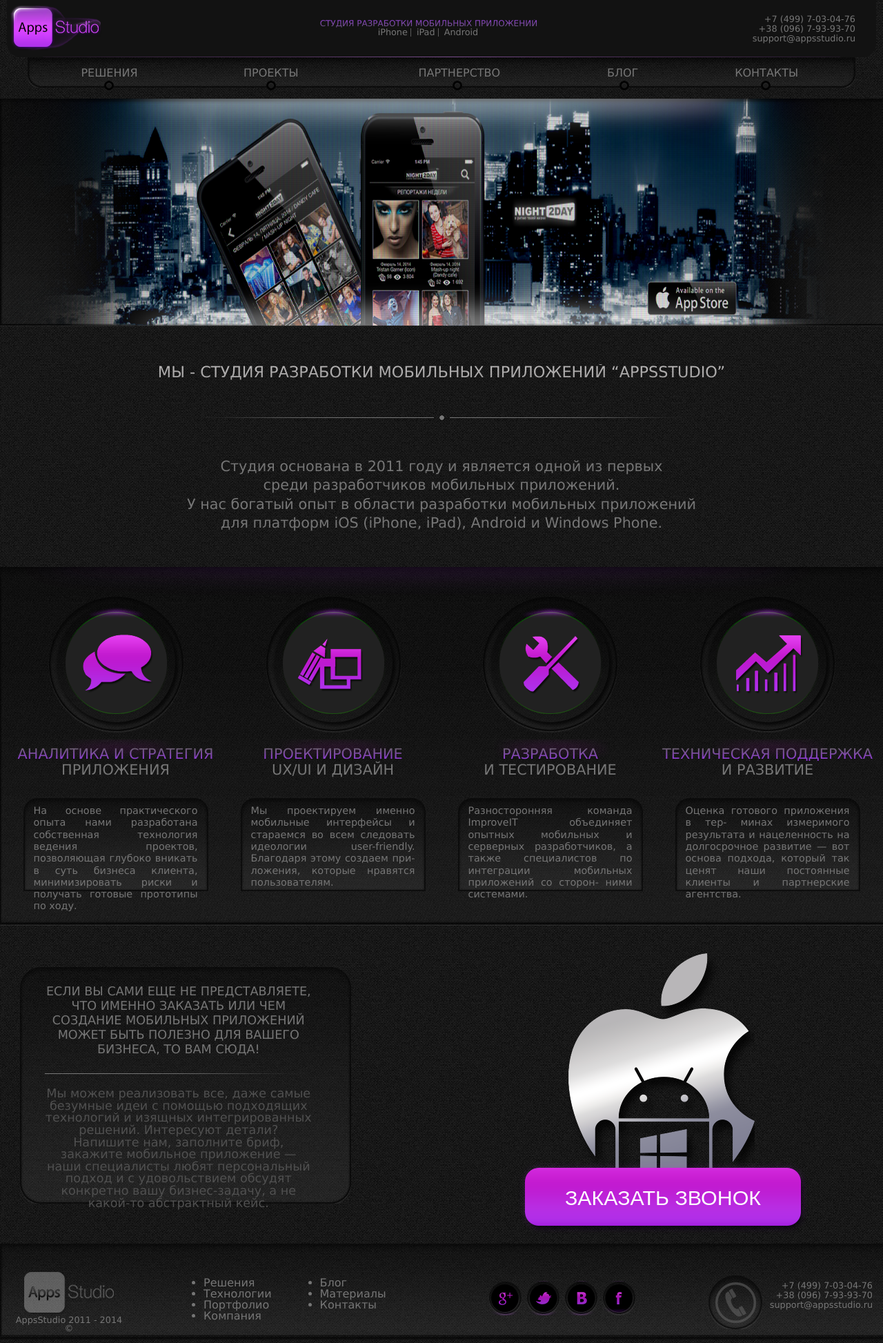
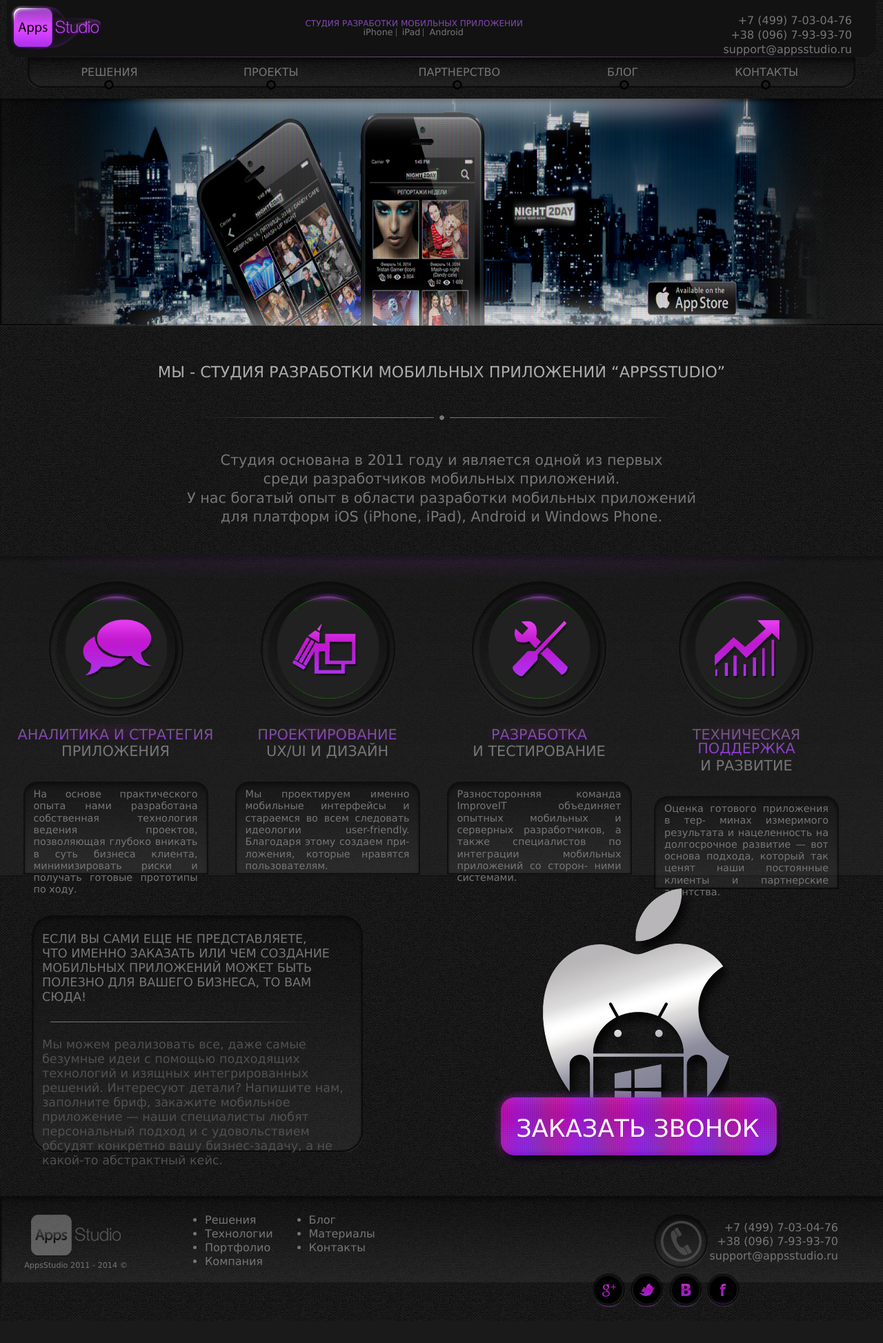
Before and after one commit to RuslanGrigoryev/Apps_studio, a PHP site: page /index.html in a window 1280 px wide. Shown: the whole page at 69% size. After the commit the page ends 1915 px from the top, so only its background shows below. Run offline with PHP 8.4, Linux system fonts and the light colour scheme; some libraries are stand-ins or nearby versions.

Commit message:
Perfect Pixel main-page

```diff
--- a/css/style.css
+++ b/css/style.css
@@ -106,7 +106,7 @@ h1 span {
   display: block;
   padding: 0 0 63px 0;
   background: url(../i/markup/bg-header.png) center bottom no-repeat;
-  margin: 0 0 50px 0;
+  margin: 0 0 41px 0;
 }
 h2 {
   text-transform: uppercase;
@@ -122,7 +122,7 @@ input {
   color: #767676 !important;
 }
 .call__btn button, .callback button {
-    width: 421px;
+    width: 422px;
     color: #fff;
     text-transform: uppercase;
     text-align: center;
@@ -131,10 +131,11 @@ input {
     border: none;
     cursor: pointer;
     outline: none;
-    font-size: 1.9em;
+    font-size: 2.2em;
     position: absolute;
-    bottom: -65px;
+    bottom: -58px;
     left: 16%;
+    font-family: 'Myriad Pro',Verdana, Arial, sans-serif;
 }
 .map-wrap {
   height: 330px;
@@ -194,13 +195,13 @@ header {
 .wrap-contact {
   float: right;
   height: 78px;
-  padding: 13px 25px 0 0;
+  padding: 12px 30px 0 0;
 }
 .contact__item {
   display: block;
   text-align: right;
-  line-height: 1.1em;
-  font-size: 0.8em;
+  line-height: 1.3em;
+  font-size: 16px;
 }
 .main-menu {
   background: url(../i/markup/bg-main-menu.png) no-repeat;
@@ -279,26 +280,27 @@ header {
 }
 /*6. Section "Goals"*/
 .goals {
-  min-height: 520px;
-  margin: 50px 0 0 0;
-  background: url(../i/markup/bg-slider.png) no-repeat;
+  min-height: 465px;
+  margin: 43px 0 0 0;
+  background: url(../i/markup/bg-center.png) no-repeat;
   background-size: 100% 100%;
 }
 .goals .wrapper {
   background: url(../i/markup/bg-goals-wrapper.png) 0px 0px no-repeat;
-  padding: 40px 0 0 0;
+  padding: 34px 0 0 0;
 }
 .left{
    float: left;
-   margin-right: 10px;
+   margin-right: 2px;
    width: 305px;
    height: 470px;
    text-align: center;
 }
 .right{
    float: right;
-   width: 305px;
+   width: 288px;
    text-align: center;
+   margin-right: 39px;
 }
 .goals-image {
     height: 200px;
@@ -313,15 +315,15 @@ header {
 }
 .wrap-h3 {
   background: url(../i/markup/bg-goals-header.png) top center no-repeat;
-  padding: 11px 0 0 0;
-  margin: 0 0 3px 0;
+  padding: 5px 0 0 0;
+  margin: 0 0 4px 0;
 }
 .wrap-goal-text {
   margin: 0 auto;
   width: 268px;
   height: 135px;
   background: url(../i/markup/bg-text-block.png) no-repeat;
-  margin: 30px auto 10px;
+  margin: 33px auto 10px;
   padding: 0px;
 }
 .wrap-goal-text p {
@@ -345,21 +347,22 @@ header {
 }
 /*7. Section Call styles*/
 .call {
-    min-height: 420px;
-    padding: 40px 0 0 0;
+    min-height: 440px;
+    padding: 22px 0 0 0;
 }
 .call__text {
-    width: 31%;
+    width: 37%;
     float: left;
     background: url(../i/markup/bg-call-text.png) center no-repeat;
     height: 343px;
-    padding: 20px 70px 20px 50px;
+    padding: 15px 34px 20px 46px;
+    text-align: left;
 }
 .call__text strong {
   text-transform: uppercase;
   color: #767676;
   font-size: 1.1em;
-  padding: 25px 0;
+  padding: 26px 40px 26px 0;
   line-height: 1.2em;
   display: inline-block;
   background: url(../i/markup/bg-call-strong-divider.png) center bottom no-repeat;
@@ -367,7 +370,8 @@ header {
 .call__text p {
   font-size: 1.1em;
   color: #505050;
-  padding: 20px 0 0 0;
+  padding: 22px 0 0 0;
+  line-height: 21px;
 }
 .call__btn {
     width: 49%;
@@ -375,6 +379,7 @@ header {
     height: 343px;
     background: url(../i/markup/apple-icon.png) center top no-repeat;
     position: relative;
+    margin: -22px 37px 0 0px;
 }
 /*8. PAGE HOW IT WORKS Section header-img*/
 .header-img .wrapper {
@@ -865,8 +870,7 @@ header {
 .callback input {
   width: 442px;
   height: 60px;
-  background: url(../i/markup/bg-input.png) no-repeat
-;
+  background: url(../i/markup/bg-input.png) no-repeat;
   text-align: center;
   font-size: 1.4em;
   text-transform: uppercase;
@@ -1053,45 +1057,48 @@ header {
 footer {
   background: url(../i/markup/bg-footer.png) repeat-y;
   height: 100px;
-  padding: 40px 0 0 0;
+  padding: 26px 0 0 0;
 }
 .footer-logo {
     height: 105px;
     float: left;
     width: 170px;
+    padding: 0 0 0 10px;
 }
 footer .wrap-contact {
-  padding: 15px 0 0 0;
+  padding: 11px 50px 0 0;
   height: 60px;
   position: relative;
 }
 .footer-phone {
     position: absolute;
-    left: -90px;
-    top: 6px;
+    left: -81px;
+    top: 0px;
 }
 .footer-text {
-    font-size: 0.8em;
+    font-size: 0.7em;
+    padding: 4px 0 0 0;
 }
 .footer-menu {
     float: left;
-    margin-left: 110px;
-    padding: 10px 0 0 0;
+    margin-left: 102px;
+    /* padding: 4px 0 0 0; */
 }
 .footer-menu__list {
     height: 90px;
     float: left;
-    margin-right: 70px;
+    margin-right: 52px;
 }
 .footer-menu__item {
     list-style: disc;
     text-align: left;
+    line-height: 20px;
 }
 .social-list {
     height: 70px;
     float: right;
     width: 300px;
-    margin: 0 150px 0 0;
+    margin: 0 149px 0 0;
     padding: 15px 0 0 0;
 }
 .social-list__item {
```
Also changed, not shown: i/markup/bg-btn.png, i/markup/bg-center.png (added).
